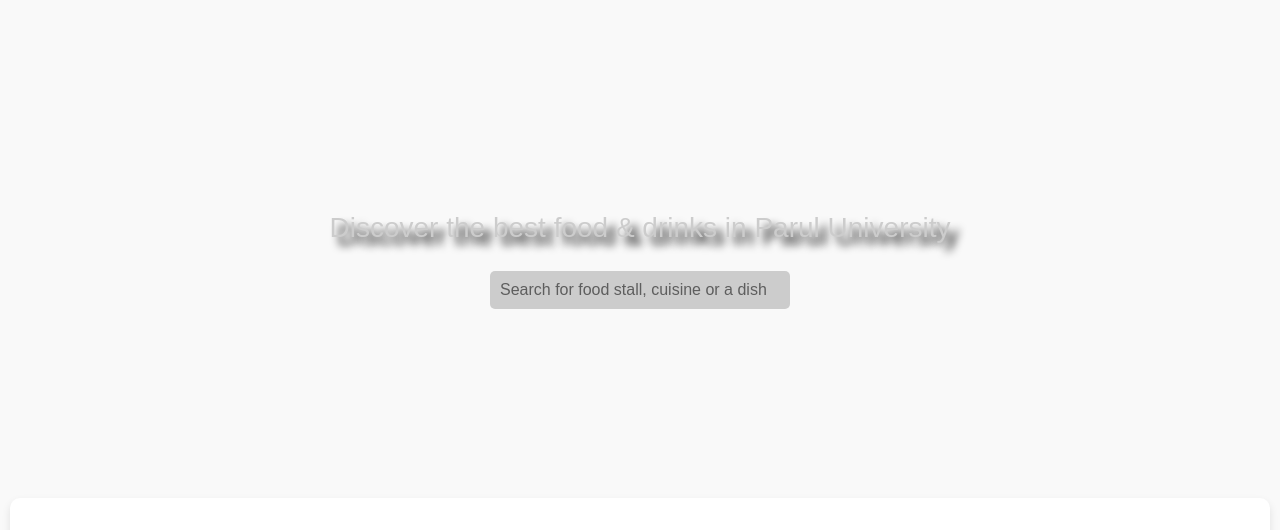
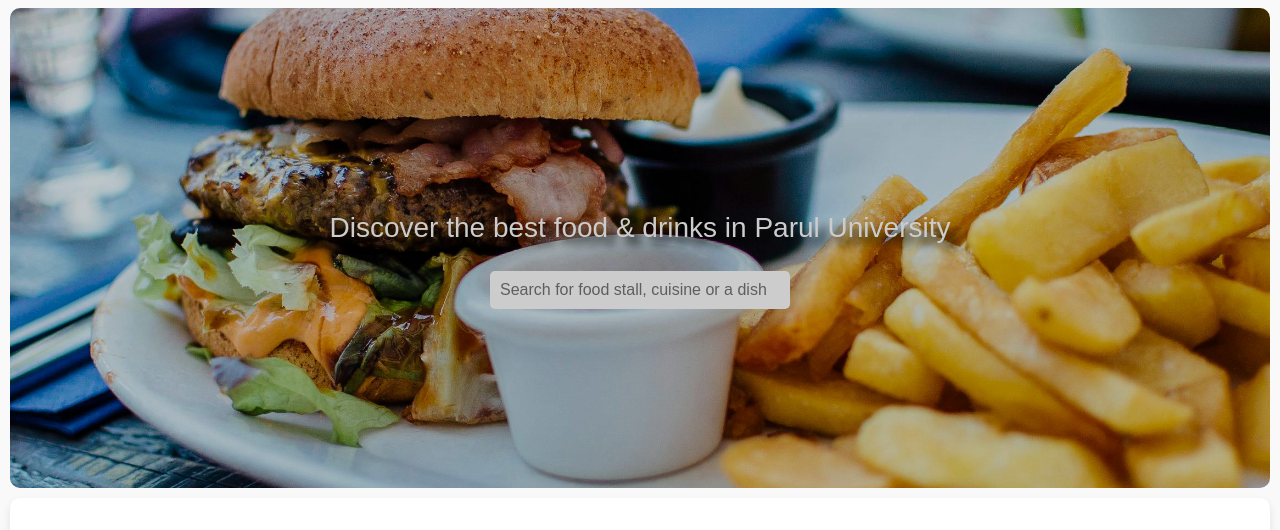
Before and after one commit to whoslacker/DemoDelivery, a plain HTML site: page index.html in a window 1280 px wide. Shown: the part 82-612 px from the top of the page. Drawn offline with Linux system fonts and the light colour scheme; the site is published under a folder, as on GitHub Pages, so addresses that start at the root find nothing.

Commit message:
link changed

```diff
--- a/style.css
+++ b/style.css
@@ -60,7 +60,7 @@
 
 /* First Section (hero section) */
 main section:first-of-type {
-    background: url('/bg.png') no-repeat center center/cover;
+    background: url('bg.png') no-repeat center center/cover;
     filter:brightness(0.8);
     color: #ffffff;
     min-height: 60vh;
```
